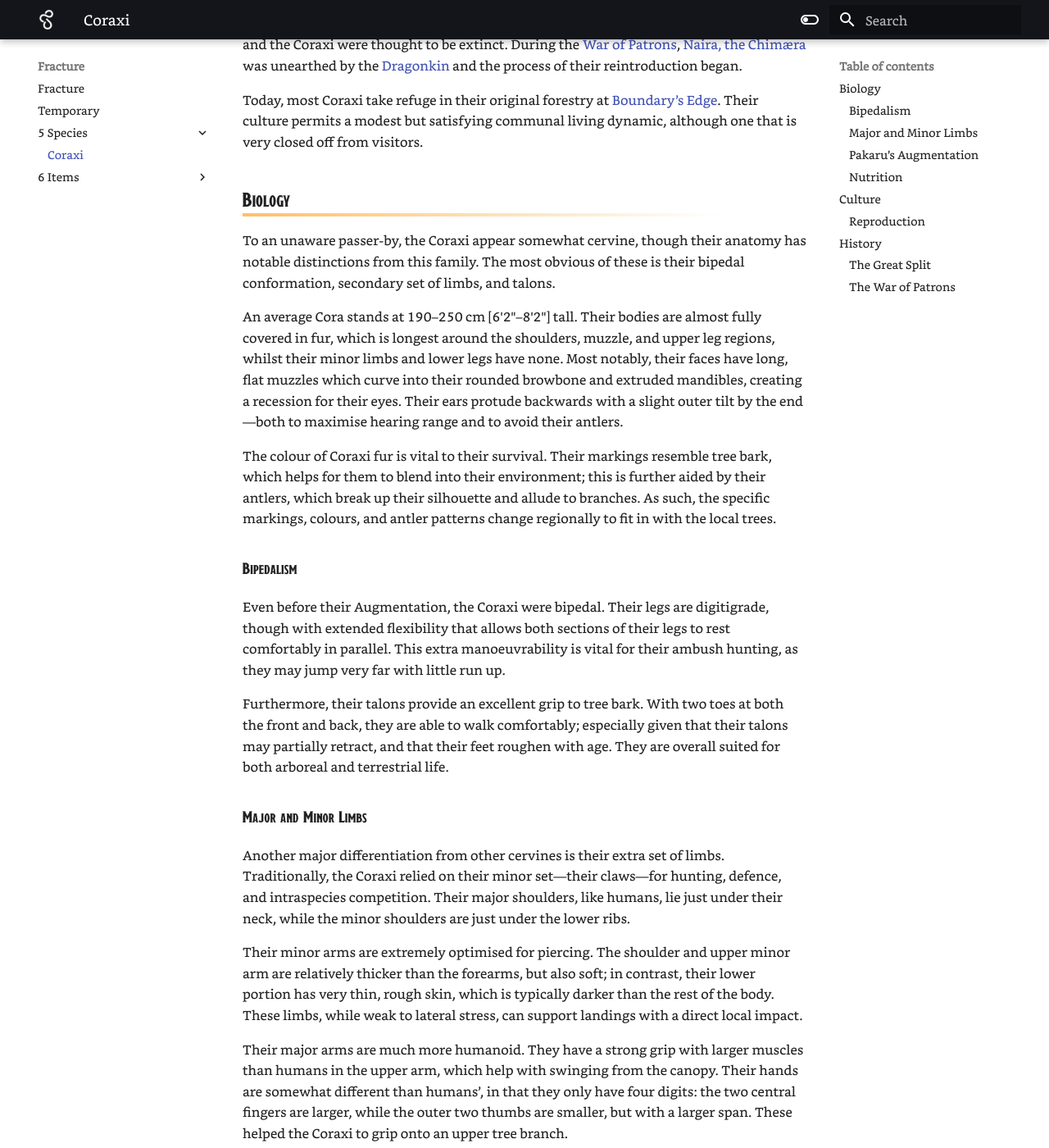
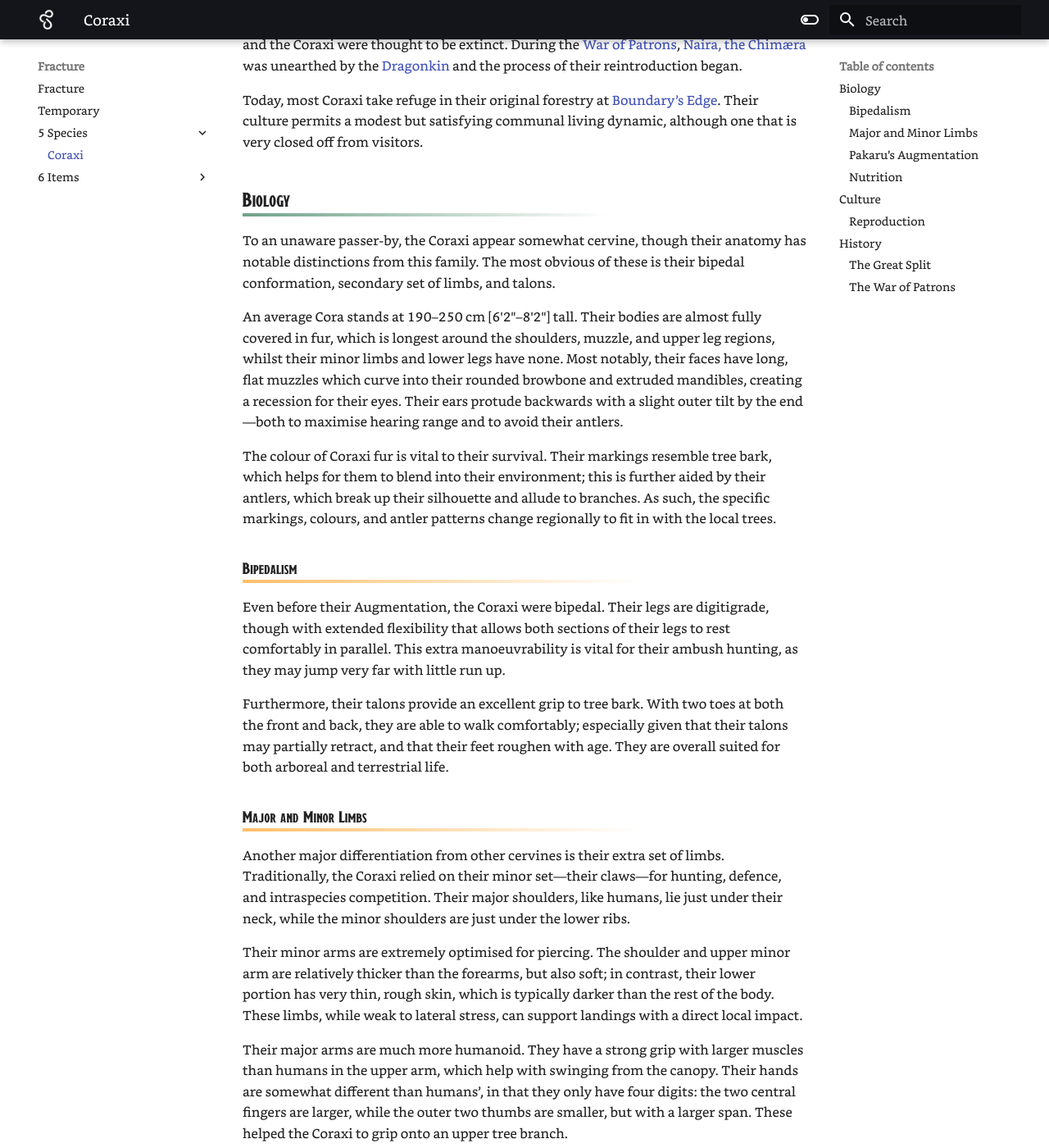
Before and after one commit to fennecpixels/FractureOnline, an MkDocs documentation site: the page built from docs/5 Species/Coraxi.md, in a window 1280 px wide and 1400 px high, scrolled down 219 px. Shown: the whole window at 82% size. Built offline with MkDocs 1.6.1 and Material for MkDocs 9.7.7, drawn with Linux system fonts in a browser that asks for light colours.

Commit message:
Update extra.css

```diff
--- a/docs/stylesheets/extra.css
+++ b/docs/stylesheets/extra.css
@@ -47,11 +47,11 @@
 .md-typeset h2::after{
   content: "";
   display: block;
-  width: 85%;
+  width: 65%;
   height: 4px;
   left: 0;
   border: none;
-  background: linear-gradient(to right, #ffbf69, transparent);
+  background: linear-gradient(to right, #70a288, transparent);
 }
 .md-typeset h3::after{
   content: "";
@@ -59,6 +59,7 @@
   width: 70%;
   height: 4px;
   left: 0;
+  background: linear-gradient(to right, #ffbf69, transparent);
 }
 
 /* Infobox Stuff */
```
